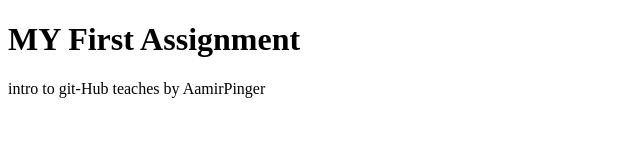
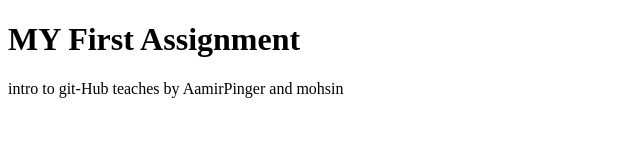
Before and after one commit to Naveera-Latif/Bootcamp, a plain HTML site: page index.html in a window 1280 px wide. Shown: the full height of the page, 0-640 px from the left. Drawn offline with Linux system fonts and the light colour scheme.

Commit message:
update index.html

```diff
--- a/index.html
+++ b/index.html
@@ -7,6 +7,6 @@
 </head>
 <body>
     <h1>MY First Assignment</h1>
-    <p>intro to git-Hub teaches by AamirPinger</p>
+    <p>intro to git-Hub teaches by AamirPinger and mohsin</p>
 </body>
 </html>
```
